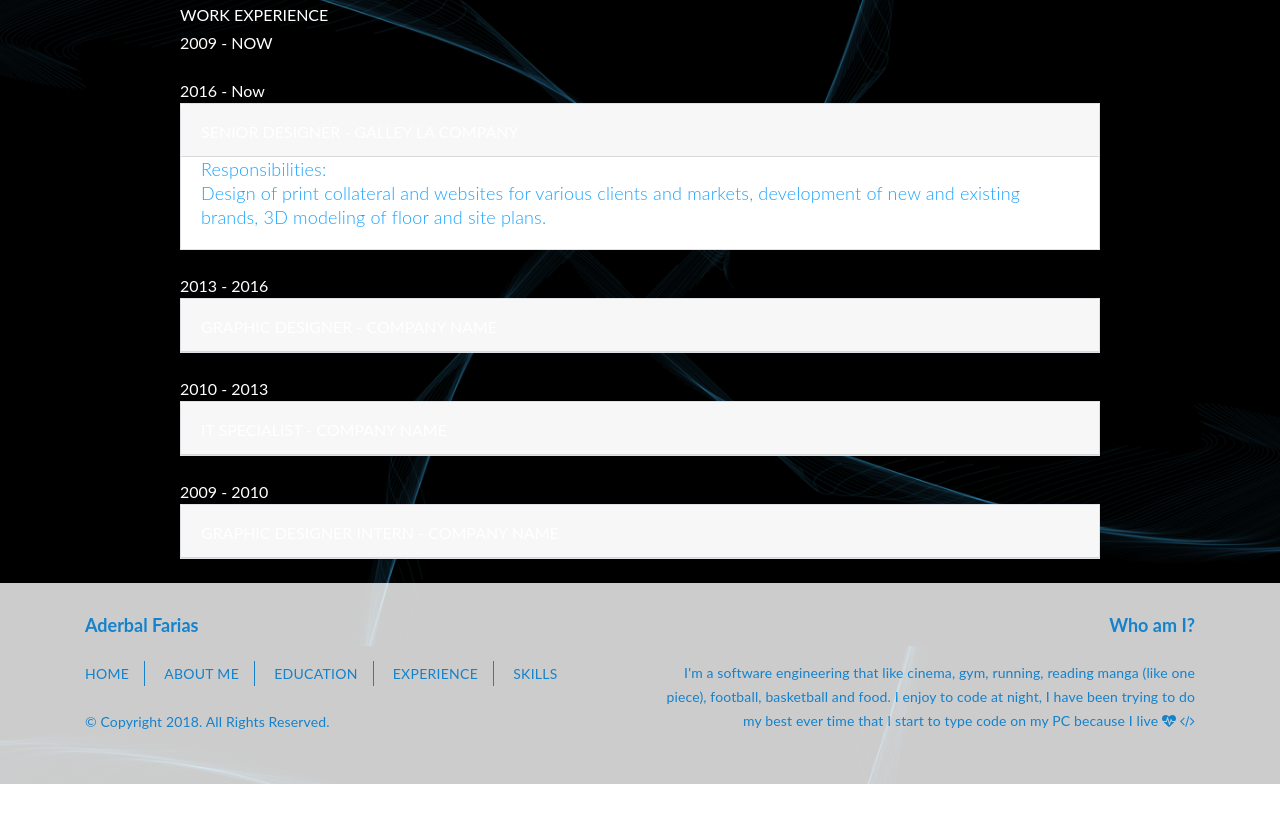
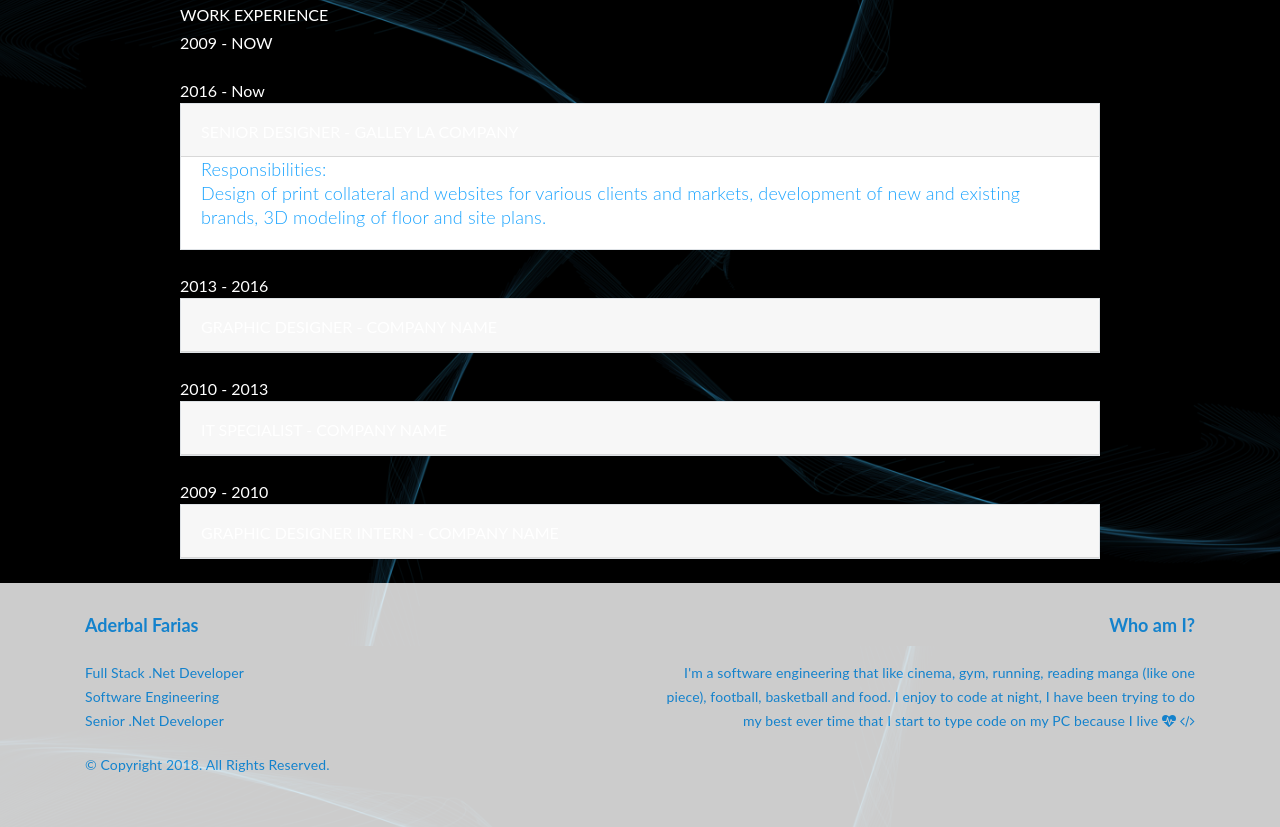
Before and after one commit to aderbalfarias/af, a website: page src/index.html in a window 1280 px wide. Shown: the part 1754-2581 px from the top of the page. Before the commit the page ends 2538 px from the top, so only its background shows below. Drawn offline with nearby package versions, Linux system fonts and the light colour scheme.

Commit message:
updating style

```diff
--- a/src/assets/css/site.css
+++ b/src/assets/css/site.css
@@ -228,45 +228,6 @@ footer {
     opacity: 0.8;
 }
 
-footer ul.footer-nav {
-    list-style:none;
-    padding:0;
-    margin:0;
-    margin-bottom:24px;
-}
-
-footer ul.footer-nav li{
-    display:inline-block;
-    padding:0 15px;
-    line-height:24px;
-    border-right:1px solid #19A3FF;
-}
-
-footer ul.footer-nav li:first-child {
-    padding-left:0;
-}
-
-footer ul.footer-nav li:last-child {
-    border-right: none;
-}
-
-footer ul.footer-nav li a {
-    color:#19A3FF;
-    text-decoration:none;
-    font-size:14px;
-    line-height:24px;
-    font-weight:400;
-    text-transform:uppercase;
-    letter-spacing:0.02em;
-    padding:0;
-}
-
-footer ul.footer-nav li a:hover,
-footer ul.footer-nav li a:active {
-    color:#229Cc8;
-    text-decoration:none;
-}
-
 footer p {
     color:#19A3FF;
     font-size:14px;
--- a/src/index.html
+++ b/src/index.html
@@ -393,23 +393,11 @@
             <div class="row">
                 <div class="col-sm-12 col-md-6">
                     <h2>Aderbal Farias</h2>
-                    <ul class="footer-nav">
-                        <li>
-                            <a href="#home">Home</a>
-                        </li>
-                        <li>
-                            <a href="#">About me</a>
-                        </li>
-                        <li>
-                            <a href="#">Education</a>
-                        </li>
-                        <li>
-                            <a href="#">Experience</a>
-                        </li>
-                        <li>
-                            <a href="#">Skills</a>
-                        </li>
-                    </ul>
+                    <p>
+                        Full Stack .Net Developer <br/>
+                        Software Engineering <br/>
+                        Senior .Net Developer <br/>
+                    </p>
                     <p>&copy; Copyright 2018. All Rights Reserved.</p>
                 </div>
                 <div class="col-sm-12 col-md-6">
```
